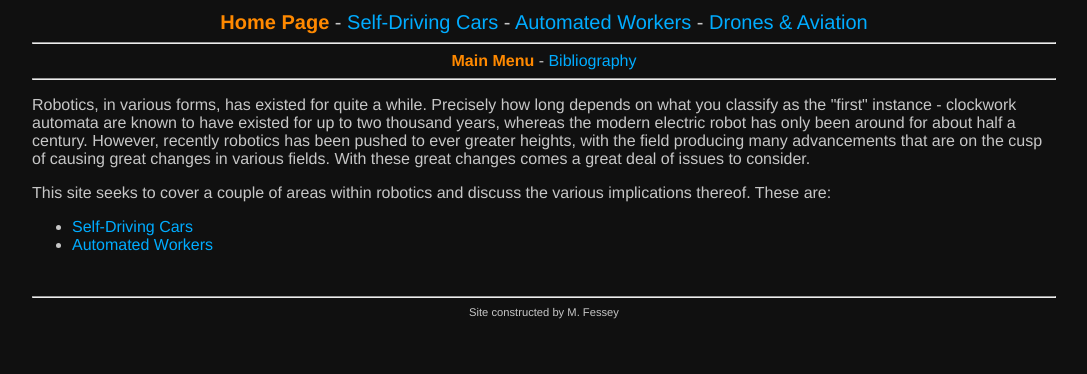
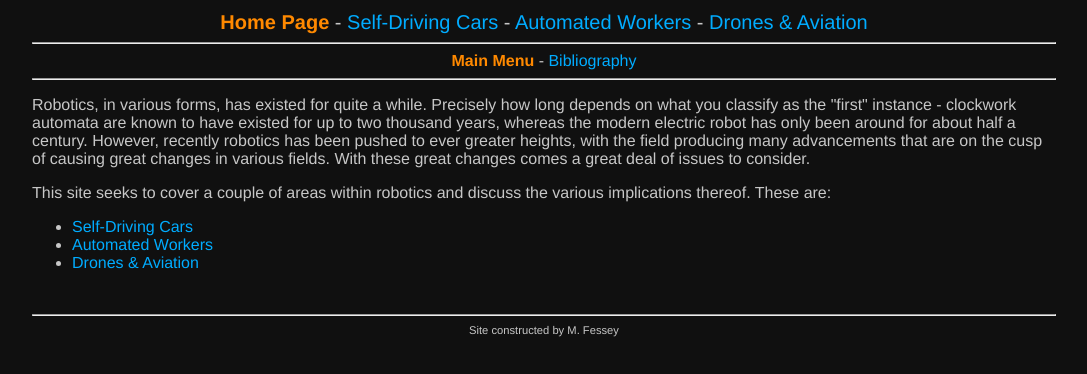
Before and after one commit to ProfCupcake/ProfCupcake.github.io, a plain HTML site: page comp-sys-site/index.html in a window 1280 px wide. Shown: the part 108-482 px from the top of the page, without its empty margins (96-1183 px from the left). Drawn offline with Linux system fonts and the light colour scheme.

Commit message:
Added homepage drones link

```diff
--- a/comp-sys-site/index.html
+++ b/comp-sys-site/index.html
@@ -33,6 +33,7 @@ With these great changes comes a great deal of issues to consider. </p>
 <ul>
 	<li><a href="cars/index.html">Self-Driving Cars</a></li>
 	<li><a href="workers/index.html">Automated Workers</a></li>
+	<li><a href="drones/index.html">Drones &amp; Aviation</a></li>
 </ul>
 </article>
 
```
